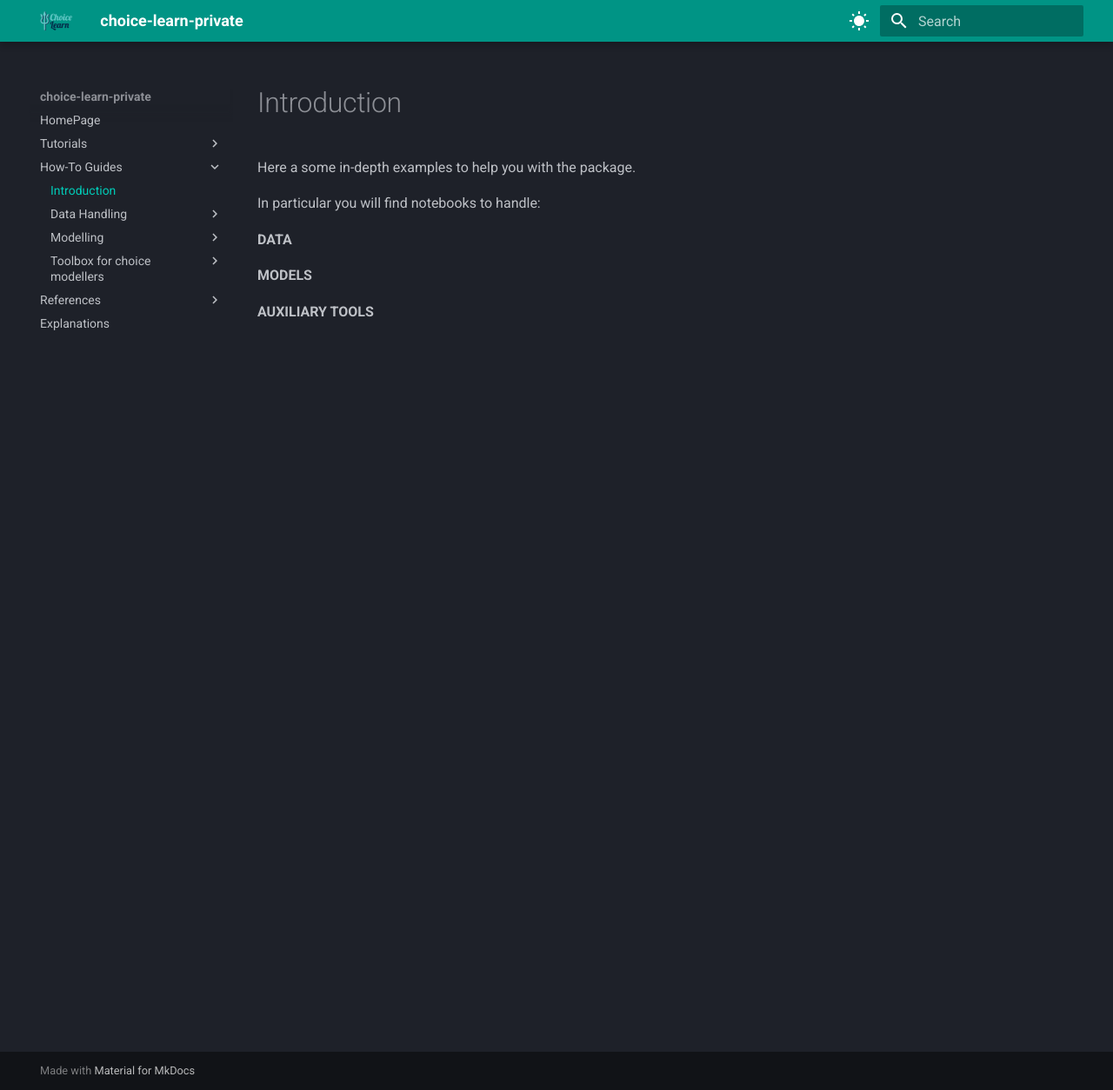
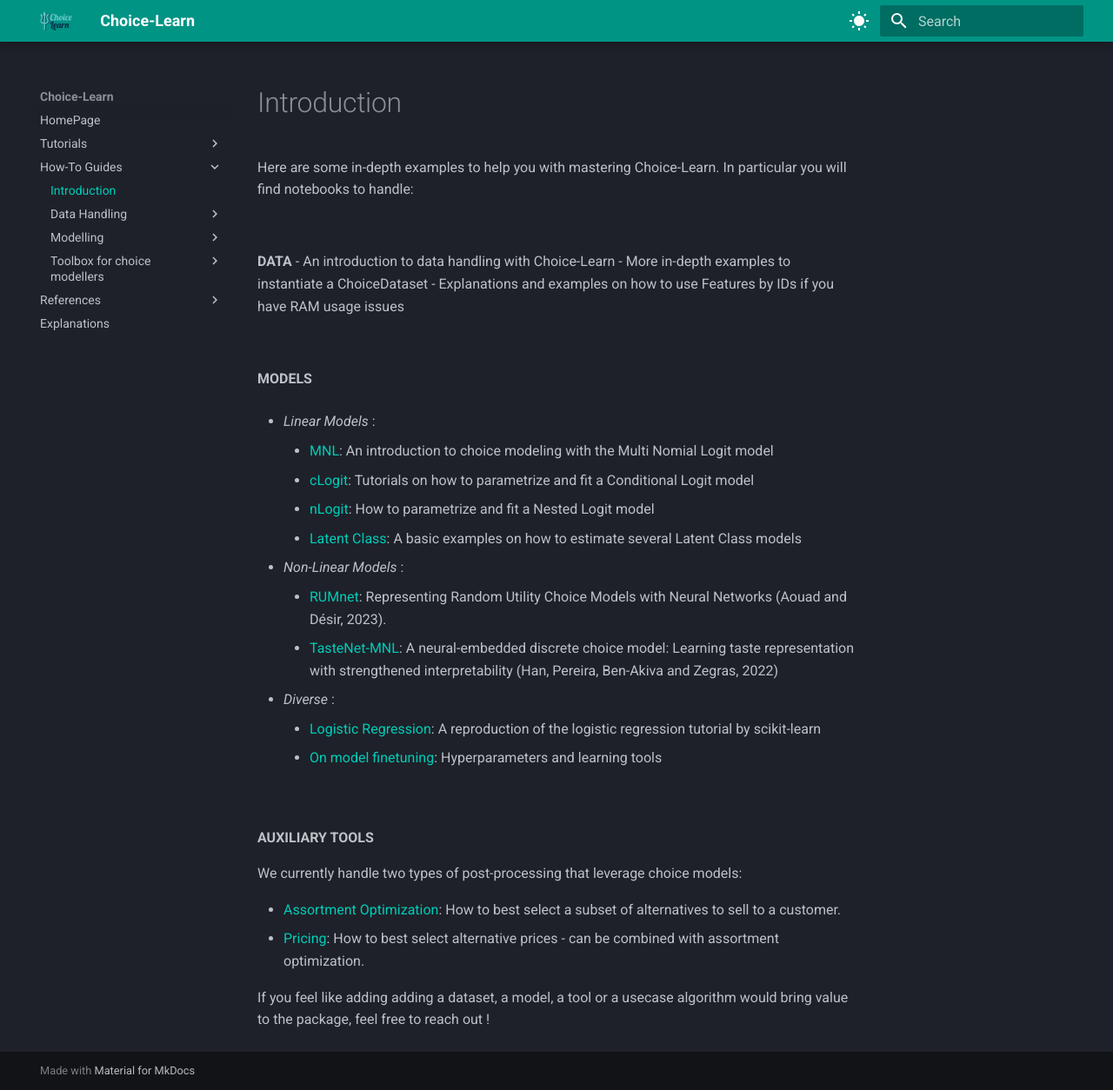
Before and after one commit to artefactory/choice-learn, an MkDocs documentation site: the page built from docs/how-to-guides.md, in a window 1280 px wide and 1254 px high. Shown: the whole window at 87% size. Built offline with MkDocs 1.6.1 and Material for MkDocs 9.7.7, drawn with Linux system fonts in a browser that asks for light colours.

Commit message:
Enh/mkdocs (#114)
* ENH: diverse improvements in the documentation

* ENH: small enhancements in README

```diff
--- a/docs/how-to-guides.md
+++ b/docs/how-to-guides.md
@@ -1,9 +1,38 @@
-Here a some in-depth examples to help you with the package.
-
+Here are some in-depth examples to help you with mastering Choice-Learn.
 In particular you will find notebooks to handle:
 
+<br>
+
 **DATA**
+- An introduction to data handling with Choice-Learn
+- More in-depth examples to instantiate a ChoiceDataset
+- Explanations and examples on how to use Features by IDs if you have RAM usage issues
+
+<br>
 
 **MODELS**
 
+- *Linear Models* :
+    - [MNL](./notebooks/models/simple_mnl.md): An introduction to choice modeling with the Multi Nomial Logit model
+    - [cLogit](./notebooks/models/conditional_logit.md): Tutorials on how to parametrize and fit a Conditional Logit model
+    - [nLogit](./notebooks/models/nested_logit.md): How to parametrize and fit a Nested Logit model
+    - [Latent Class](./notebooks/models/latent_class_model.md): A basic examples on how to estimate several Latent Class models
+
+- *Non-Linear Models* :
+    - [RUMnet](./notebooks/models/rumnet.md):  Representing Random Utility Choice Models with Neural Networks (Aouad and Désir, 2023).
+    - [TasteNet-MNL](./notebooks/models/tastenet.md): A neural-embedded discrete choice model: Learning taste representation with strengthened interpretability (Han, Pereira, Ben-Akiva and Zegras, 2022)
+
+- *Diverse* :
+    - [Logistic Regression](./notebooks/models/logistic_regression.md): A reproduction of the logistic regression tutorial by scikit-learn
+    - [On model finetuning](./notebooks/models/models_finetuning.md): Hyperparameters and learning tools
+
+<br>
+
 **AUXILIARY TOOLS**
+
+We currently handle two types of post-processing that leverage choice models:
+
+- [Assortment Optimization](./notebooks/auxiliary_tools/assortment_example.md): How to best select a subset of alternatives to sell to a customer.
+- [Pricing](./notebooks/auxiliary_tools/assortment_example.md): How to best select alternative prices - can be combined with assortment optimization.
+
+If you feel like adding adding a dataset, a model, a tool or a usecase algorithm would bring value to the package, feel free to reach out !
--- a/mkdocs.yaml
+++ b/mkdocs.yaml
@@ -1,5 +1,4 @@
-site_name: choice-learn-private
-
+site_name: Choice-Learn
 theme:
   name: "material"
   palette:
```
Also changed, not shown: README.md (+10 -6 lines), docs/explanations.md (+1 -0 lines), docs/index.md (+15 -11 lines), docs/tutorials.md (+4 -3 lines), docs/illustrations/logos/artefact_logo.png (added).
